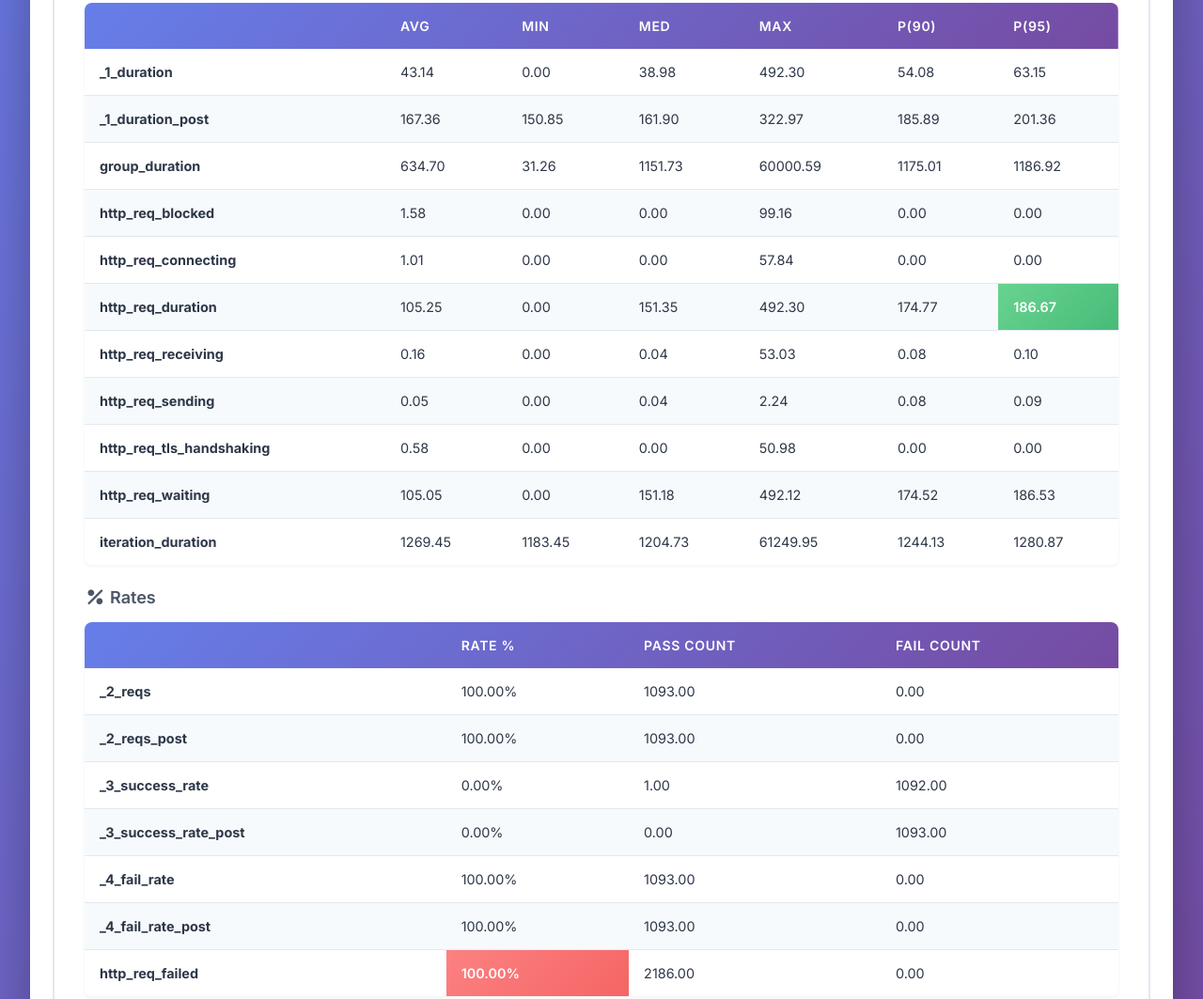
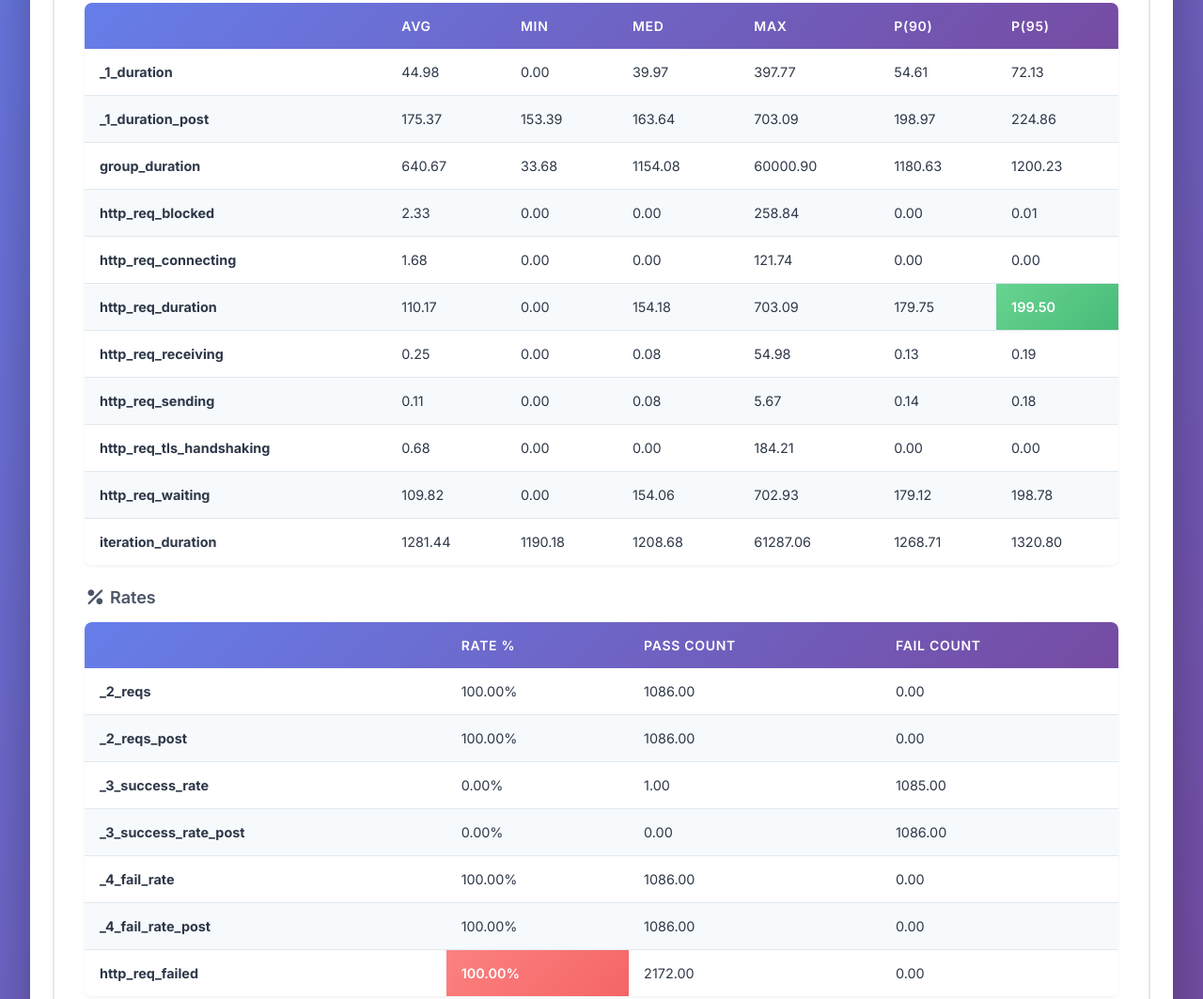
Before and after one commit to tiagonline/kit-qa-fullstack, a website: page report.html in a window 1280 px wide. Shown: the part 448-1511 px from the top of the page at 94% size. Drawn offline with Linux system fonts and the light colour scheme.

Commit message:
report adjustments

```diff
--- a/report.html
+++ b/report.html
@@ -10,7 +10,7 @@
     <link href="https://fonts.googleapis.com/css2?family=Inter:wght@300;400;500;600;700&display=swap" rel="stylesheet">
 
     <meta name="viewport" content="width=device-width, initial-scale=1.0" />
-    <title>Test Report: 2026-02-13 13:26</title>
+    <title>Test Report: 2026-02-13 17:34</title>
     <style>
       * {
         margin: 0;
@@ -473,7 +473,7 @@
       <header>
         <h1>
           <svg width="50" height="45" viewBox="0 0 50 45" fill="none"><path d="M31.968 34.681a2.007 2.007 0 002.011-2.003c0-1.106-.9-2.003-2.011-2.003a2.007 2.007 0 00-2.012 2.003c0 1.106.9 2.003 2.012 2.003z" fill="white"></path><path d="M39.575 0L27.154 16.883 16.729 9.31 0 45h50L39.575 0zM23.663 37.17l-2.97-4.072v4.072h-2.751V22.038l2.75 1.989v7.66l3.659-5.014 2.086 1.51-3.071 4.21 3.486 4.776h-3.189v.001zm8.305.17c-2.586 0-4.681-2.088-4.681-4.662 0-1.025.332-1.972.896-2.743l4.695-6.435 2.086 1.51-2.239 3.07a4.667 4.667 0 013.924 4.6c0 2.572-2.095 4.66-4.681 4.66z" fill="white"></path></svg>
-          Test Report: 2026-02-13 13:26
+          Test Report: 2026-02-13 17:34
         </h1>
       </header>
 
@@ -484,7 +484,7 @@
             <i class="fas fa-globe icon"></i>
             <h4>Total Requests</h4>
             <div class="metric-value">
-              2186
+              2172
 
             </div>
           </div>
@@ -493,7 +493,7 @@
             <div class="metric-card danger">
               <i class="fas fa-times-circle icon"></i>
               <h4>Failed Requests</h4>
-              <div class="metric-value">2186</div>
+              <div class="metric-value">2172</div>
             </div>
 
 
@@ -506,7 +506,7 @@
           <div class="metric-card danger">
             <i class="fas fa-eye icon"></i>
             <h4>Failed Checks</h4>
-            <div class="metric-value">2186</div>
+            <div class="metric-value">2172</div>
           </div>
         </div>
 
@@ -542,81 +542,81 @@
                   <tr>
                     <td><b>_1_duration</b></td>
 
-                      <td class="">43.14</td>
+                      <td class="">44.98</td>
 
                       <td class="">0.00</td>
 
-                      <td class="">38.98</td>
+                      <td class="">39.97</td>
 
-                      <td class="">492.30</td>
+                      <td class="">397.77</td>
 
-                      <td class="">54.08</td>
+                      <td class="">54.61</td>
 
-                      <td class="">63.15</td>
+                      <td class="">72.13</td>
 
                   </tr>
 
                   <tr>
                     <td><b>_1_duration_post</b></td>
 
-                      <td class="">167.36</td>
+                      <td class="">175.37</td>
 
-                      <td class="">150.85</td>
+                      <td class="">153.39</td>
 
-                      <td class="">161.90</td>
+                      <td class="">163.64</td>
 
-                      <td class="">322.97</td>
+                      <td class="">703.09</td>
 
-                      <td class="">185.89</td>
+                      <td class="">198.97</td>
 
-                      <td class="">201.36</td>
+                      <td class="">224.86</td>
 
                   </tr>
 
                   <tr>
                     <td><b>group_duration</b></td>
 
-                      <td class="">634.70</td>
+                      <td class="">640.67</td>
 
-                      <td class="">31.26</td>
+                      <td class="">33.68</td>
 
-                      <td class="">1151.73</td>
+                      <td class="">1154.08</td>
 
-                      <td class="">60000.59</td>
+                      <td class="">60000.90</td>
 
-                      <td class="">1175.01</td>
+                      <td class="">1180.63</td>
 
-                      <td class="">1186.92</td>
+                      <td class="">1200.23</td>
 
                   </tr>
 
                   <tr>
                     <td><b>http_req_blocked</b></td>
 
-                      <td class="">1.58</td>
+                      <td class="">2.33</td>
 
                       <td class="">0.00</td>
 
                       <td class="">0.00</td>
 
-                      <td class="">99.16</td>
+                      <td class="">258.84</td>
 
                       <td class="">0.00</td>
 
-                      <td class="">0.00</td>
+                      <td class="">0.01</td>
 
                   </tr>
 
                   <tr>
                     <td><b>http_req_connecting</b></td>
 
-                      <td class="">1.01</td>
+                      <td class="">1.68</td>
 
                       <td class="">0.00</td>
 
                       <td class="">0.00</td>
 
-                      <td class="">57.84</td>
+                      <td class="">121.74</td>
 
                       <td class="">0.00</td>
 
@@ -627,64 +627,64 @@
                   <tr>
                     <td><b>http_req_duration</b></td>
 
-                      <td class="">105.25</td>
+                      <td class="">110.17</td>
 
                       <td class="">0.00</td>
 
-                      <td class="">151.35</td>
+                      <td class="">154.18</td>
 
-                      <td class="">492.30</td>
+                      <td class="">703.09</td>
 
-                      <td class="">174.77</td>
+                      <td class="">179.75</td>
 
-                      <td class="good">186.67</td>
+                      <td class="good">199.50</td>
 
                   </tr>
 
                   <tr>
                     <td><b>http_req_receiving</b></td>
 
-                      <td class="">0.16</td>
+                      <td class="">0.25</td>
 
                       <td class="">0.00</td>
 
-                      <td class="">0.04</td>
-
-                      <td class="">53.03</td>
-
                       <td class="">0.08</td>
 
-                      <td class="">0.10</td>
+                      <td class="">54.98</td>
+
+                      <td class="">0.13</td>
+
+                      <td class="">0.19</td>
 
                   </tr>
 
                   <tr>
                     <td><b>http_req_sending</b></td>
 
-                      <td class="">0.05</td>
+                      <td class="">0.11</td>
 
                       <td class="">0.00</td>
 
-                      <td class="">0.04</td>
-
-                      <td class="">2.24</td>
-
                       <td class="">0.08</td>
 
-                      <td class="">0.09</td>
+                      <td class="">5.67</td>
+
+                      <td class="">0.14</td>
+
+                      <td class="">0.18</td>
 
                   </tr>
 
                   <tr>
                     <td><b>http_req_tls_handshaking</b></td>
 
-                      <td class="">0.58</td>
+                      <td class="">0.68</td>
 
                       <td class="">0.00</td>
 
                       <td class="">0.00</td>
 
-                      <td class="">50.98</td>
+                      <td class="">184.21</td>
 
                       <td class="">0.00</td>
 
@@ -695,34 +695,34 @@
                   <tr>
                     <td><b>http_req_waiting</b></td>
 
-                      <td class="">105.05</td>
+                      <td class="">109.82</td>
 
                       <td class="">0.00</td>
 
-                      <td class="">151.18</td>
+                      <td class="">154.06</td>
 
-                      <td class="">492.12</td>
+                      <td class="">702.93</td>
 
-                      <td class="">174.52</td>
+                      <td class="">179.12</td>
 
-                      <td class="">186.53</td>
+                      <td class="">198.78</td>
 
                   </tr>
 
                   <tr>
                     <td><b>iteration_duration</b></td>
 
-                      <td class="">1269.45</td>
+                      <td class="">1281.44</td>
 
-                      <td class="">1183.45</td>
+                      <td class="">1190.18</td>
 
-                      <td class="">1204.73</td>
+                      <td class="">1208.68</td>
 
-                      <td class="">61249.95</td>
+                      <td class="">61287.06</td>
 
-                      <td class="">1244.13</td>
+                      <td class="">1268.71</td>
 
-                      <td class="">1280.87</td>
+                      <td class="">1320.80</td>
 
                   </tr>
 
@@ -748,7 +748,7 @@
 
                       <td class="">100.00%</td>
 
-                      <td class="">1093.00</td>
+                      <td class="">1086.00</td>
 
                       <td class="">0.00</td>
 
@@ -759,7 +759,7 @@
 
                       <td class="">100.00%</td>
 
-                      <td class="">1093.00</td>
+                      <td class="">1086.00</td>
 
                       <td class="">0.00</td>
 
@@ -772,7 +772,7 @@
 
                       <td class="">1.00</td>
 
-                      <td class="">1092.00</td>
+                      <td class="">1085.00</td>
 
                   </tr>
 
@@ -783,7 +783,7 @@
 
                       <td class="">0.00</td>
 
-                      <td class="">1093.00</td>
+                      <td class="">1086.00</td>
 
                   </tr>
 
@@ -792,7 +792,7 @@
 
                       <td class="">100.00%</td>
 
-                      <td class="">1093.00</td>
+                      <td class="">1086.00</td>
 
                       <td class="">0.00</td>
 
@@ -803,7 +803,7 @@
 
                       <td class="">100.00%</td>
 
-                      <td class="">1093.00</td>
+                      <td class="">1086.00</td>
 
                       <td class="">0.00</td>
 
@@ -814,7 +814,7 @@
 
                       <td class="failed">100.00%</td>
 
-                      <td class="">2186.00</td>
+                      <td class="">2172.00</td>
 
                       <td class="">0.00</td>
 
@@ -841,11 +841,11 @@
                   <i class="fas fa-eye icon"></i>
                   <div class="stat-row">
                     <span class="stat-label">Passed</span>
-                    <span class="stat-value">2186</span>
+                    <span class="stat-value">2172</span>
                   </div>
                   <div class="stat-row">
                     <span class="stat-label">Failed</span>
-                    <span class="stat-value">2186</span>
+                    <span class="stat-value">2172</span>
                   </div>
                 </div>
 
@@ -856,11 +856,11 @@
                   <i class="fas fa-redo icon"></i>
                   <div class="stat-row">
                     <span class="stat-label">Total</span>
-                    <span class="stat-value">1093</span>
+                    <span class="stat-value">1086</span>
                   </div>
                   <div class="stat-row">
                     <span class="stat-label">Rate</span>
-                    <span class="stat-value">14.77/s</span>
+                    <span class="stat-value">14.48/s</span>
                   </div>
                 </div>
 
@@ -884,14 +884,14 @@
                 <div class="stat-row">
                   <span class="stat-label">Total</span>
                   <span class="stat-value">
-                    2186
+                    2172
 
                   </span>
                 </div>
                 <div class="stat-row">
                   <span class="stat-label">Rate</span>
                   <span class="stat-value">
-                    29.54/s
+                    28.96/s
 
                   </span>
                 </div>
@@ -902,7 +902,7 @@
                 <i class="fas fa-cloud-download-alt icon"></i>
                 <div class="stat-row">
                   <span class="stat-label">Total</span>
-                  <span class="stat-value">1.13 MB</span>
+                  <span class="stat-value">1.20 MB</span>
                 </div>
                 <div class="stat-row">
                   <span class="stat-label">Rate</span>
@@ -950,13 +950,13 @@
                         <tr class="checkDetails">
                           <td width="50%">status is 200</td>
                           <td class="">0</td>
-                          <td class="failed">1093</td>
+                          <td class="failed">1086</td>
                           <td class="failed">0.00</td>
                         </tr>
 
                         <tr class="checkDetails">
                           <td width="50%">max duration</td>
-                          <td class="good">1093</td>
+                          <td class="good">1086</td>
                           <td class="">0</td>
                           <td class="">100.00</td>
                         </tr>
@@ -986,13 +986,13 @@
                         <tr class="checkDetails">
                           <td width="50%">status is 200</td>
                           <td class="">0</td>
-                          <td class="failed">1093</td>
+                          <td class="failed">1086</td>
                           <td class="failed">0.00</td>
                         </tr>
 
                         <tr class="checkDetails">
                           <td width="50%">max duration</td>
-                          <td class="good">1093</td>
+                          <td class="good">1086</td>
                           <td class="">0</td>
                           <td class="">100.00</td>
                         </tr>
```
